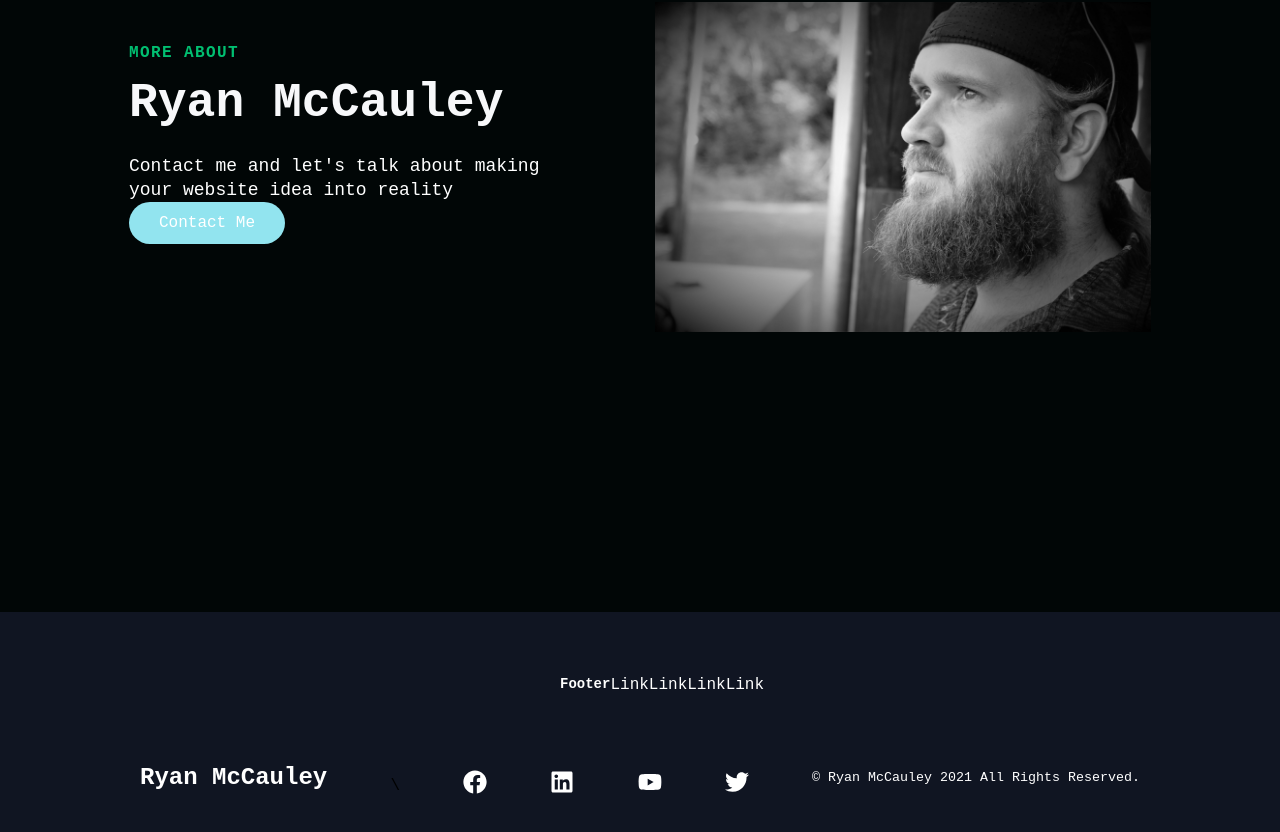
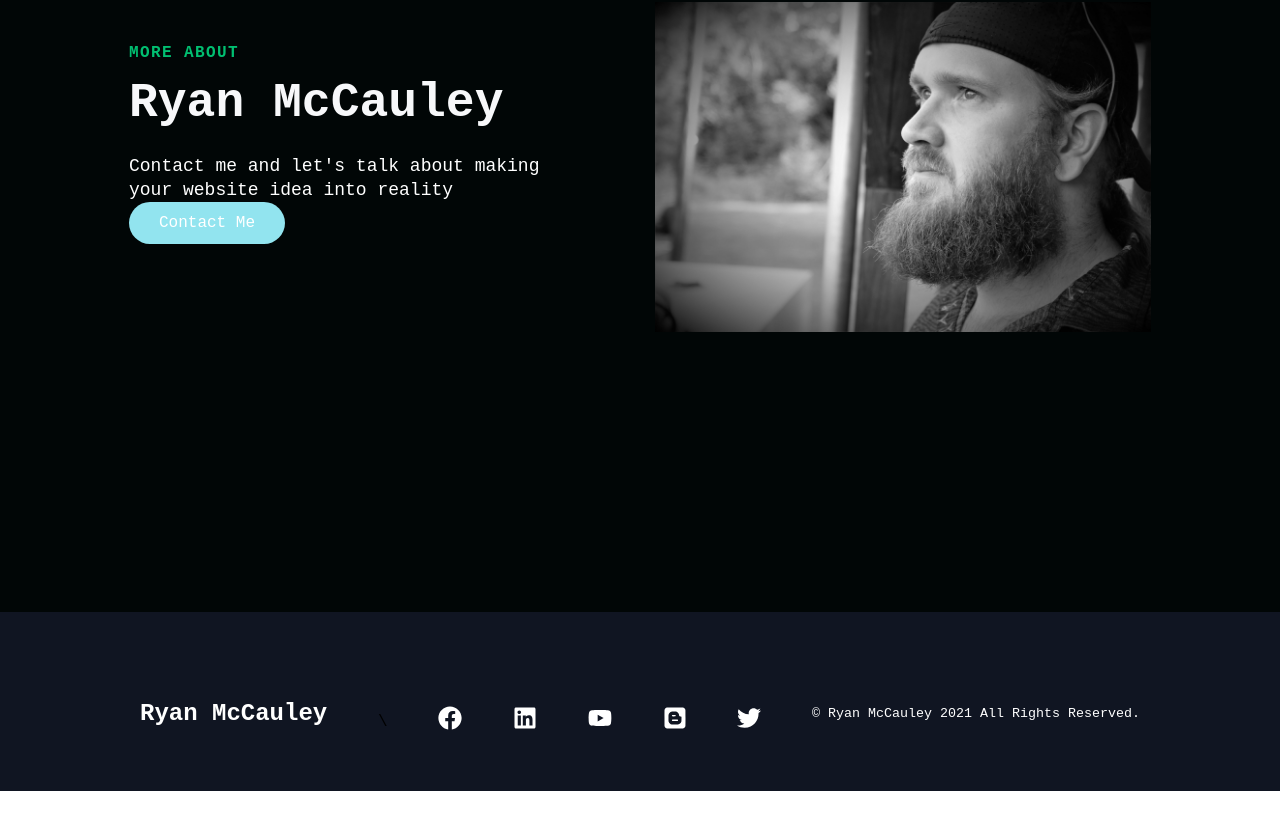
Before and after one commit to Majick333/portfolio, a React (Create React App) app: page / in a window 1280 px wide. Shown: the part 1848-2680 px from the top of the page. After the commit the page ends 2639 px from the top, so only its background shows below. Built offline with nearby package versions, Linux system fonts and the light colour scheme.

Commit message:
dead links removed

```diff
--- a/src/App.js
+++ b/src/App.js
@@ -4,7 +4,7 @@ import {BrowserRouter as Router, Switch, Route} from 'react-router-dom';
 import Home from './pages';
 import ContactPage from './pages/contact';
 import AdminDashBoardPage from './pages/adminDashboard';
-import BlogPage from './pages/blog';
+
 
 
 function App() {
@@ -12,9 +12,8 @@ function App() {
     <Router>
       <Switch>
         <Route path='/' component={Home} exact />
-        <Route path='/contact' component={ContactPage} exact />
+        <Route path='/contact' component={ContactPage} exact/>
         <Route path='/admin' component={AdminDashBoardPage} exact />
-        <Route path='/blog' component={BlogPage} exact />
       </Switch>
     </Router>
   );
--- a/src/components/Footer/index.js
+++ b/src/components/Footer/index.js
@@ -1,5 +1,5 @@
 import React from 'react'
-import { FaFacebook, FaLinkedin, FaTwitter, FaYoutube } from 'react-icons/fa'
+import { FaFacebook, FaLinkedin, FaTwitter, FaYoutube, FaBlogger } from 'react-icons/fa'
 import { FooterContainer, FooterWrapper, LinkContainer,
          LinkWrapper, LinkItems, LinkTitle, FooterLink,
         SocialMedia, SocialMediaWrapper, SocialLogo, SocialLinkIcon, SiteRights } from './FooterElements'
@@ -10,13 +10,13 @@ const Footer = () => {
             <FooterWrapper>
                 <LinkContainer>
                     <LinkWrapper>
-                        <LinkItems>
+                        {/* <LinkItems>
                             <LinkTitle> Footer  </LinkTitle>
                                 <FooterLink to='/'> Link </FooterLink>
                                 <FooterLink to='/'> Link </FooterLink>
                                 <FooterLink to='/'> Link </FooterLink>
                                 <FooterLink to='/'> Link </FooterLink>
-                        </LinkItems>
+                        </LinkItems> */}
                     </LinkWrapper>
                 </LinkContainer>
                     <SocialMedia>
@@ -35,7 +35,11 @@ const Footer = () => {
                                     <FaYoutube/>
                                 </SocialLinkIcon>
 
-                                <SocialLinkIcon href='/' target='_blank' aria-label="Twitter">
+                                <SocialLinkIcon href='https://thisabstractcode.blogspot.com/' target='_blank' aria-label="Blog">
+                                    <FaBlogger/>
+                                </SocialLinkIcon>
+
+                                <SocialLinkIcon href='https://twitter.com/RyanMcC87554176/' target='_blank' aria-label="Blog">
                                     <FaTwitter/>
                                 </SocialLinkIcon>
 
--- a/src/components/List/index.js
+++ b/src/components/List/index.js
@@ -1,16 +1,21 @@
+import { func } from 'prop-types';
 import React from 'react';
 import {connect} from 'react-redux';
 import { Container, H1 } from './ListElements';
 
 
 const ContactList = ({contacts}) => {
+
+
     return(
         <>
             <Container>
                 <H1>Admin::</H1>
                 <br/>
                 <ul>
-                {contacts.map(contact =>  <li key={contact.id}> Name::{contact.name} Email::{contact.email} Phone::{contact.phone}
+                {contacts.map(contact =>  <li key={contact.id}>
+                    {/* <button>Delete</button> */}
+                     Name::{contact.name} Email::{contact.email} Phone::{contact.phone}
                 <br/>
                 Info::{contact.message}
                 </li> )}
--- a/src/components/Navbar/Elements.js
+++ b/src/components/Navbar/Elements.js
@@ -1,6 +1,5 @@
 import styled from 'styled-components';
 import { Link as LinkRouter } from 'react-router-dom';
-
 import { Link as LinkScroll } from 'react-scroll';
 
 
--- a/src/components/Navbar/index.js
+++ b/src/components/Navbar/index.js
@@ -45,15 +45,14 @@ const Navbar = ({toggle}) => {
                             <NavLinks to='projects'>Projects</NavLinks>
                         </NavItem>
 
-                        <NavItem>
+                        {/* <NavItem>
                             <NavLinks to='blog'>Blog</NavLinks>
-                        </NavItem>
+                        </NavItem> */}
 
                         <NavItem>
                             <RLink to='/contact'> Contact  </RLink>
                             {/* <Route path="/contact" component={ContactPage} exact /> */}
                         </NavItem>
-
 
                     </NavMenu>
                 </NavbarContainer>
--- a/src/pages/index.js
+++ b/src/pages/index.js
@@ -3,7 +3,7 @@ import Sidebar from '../components/Sidebar';
 import Navbar from '../components/Navbar';
 import MainSection from '../components/Main';
 import InfoDisplay from '../components/InfoDisplay';
-import { aboutSlide, blogSlide } from '../components/InfoDisplay/Data';
+import { aboutSlide } from '../components/InfoDisplay/Data';
 import Work from '../components/Work/'
 import Footer from '../components/Footer';
 
```
